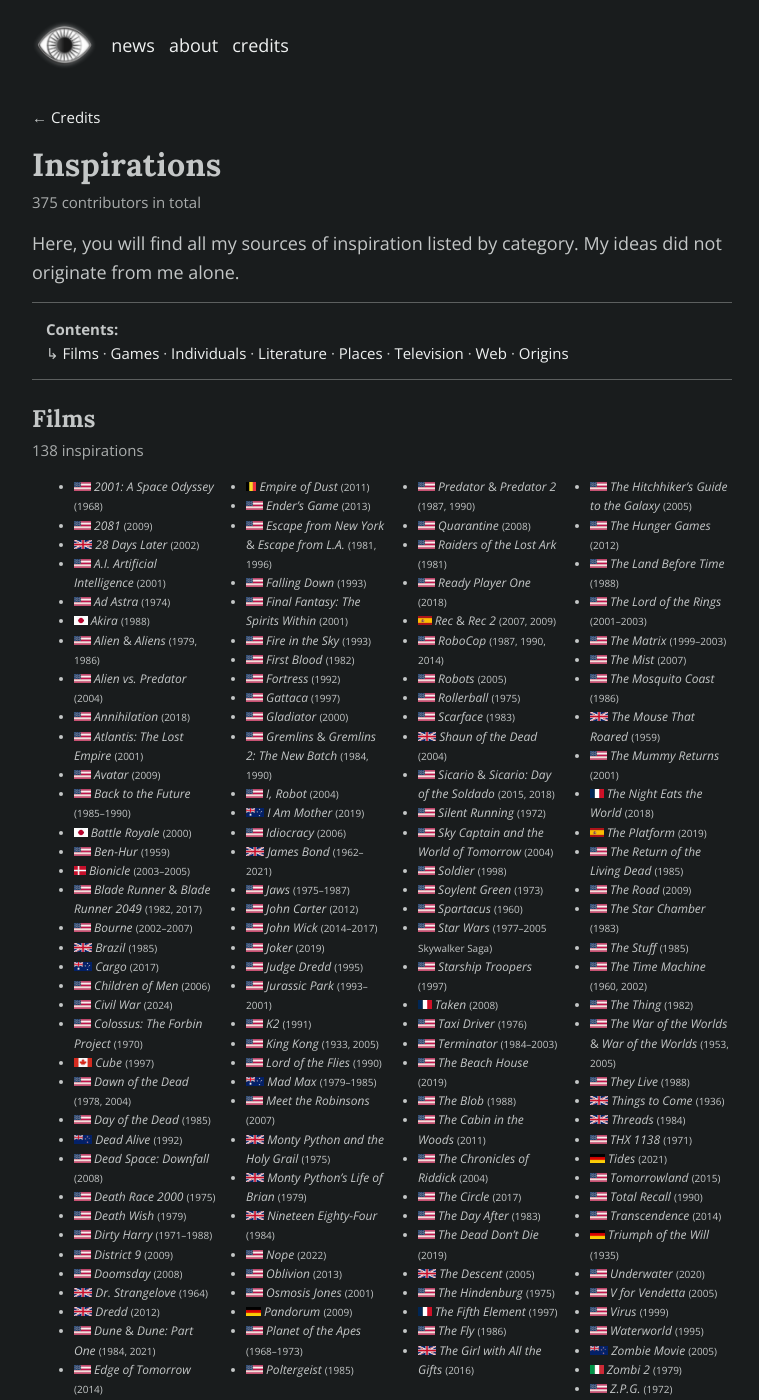
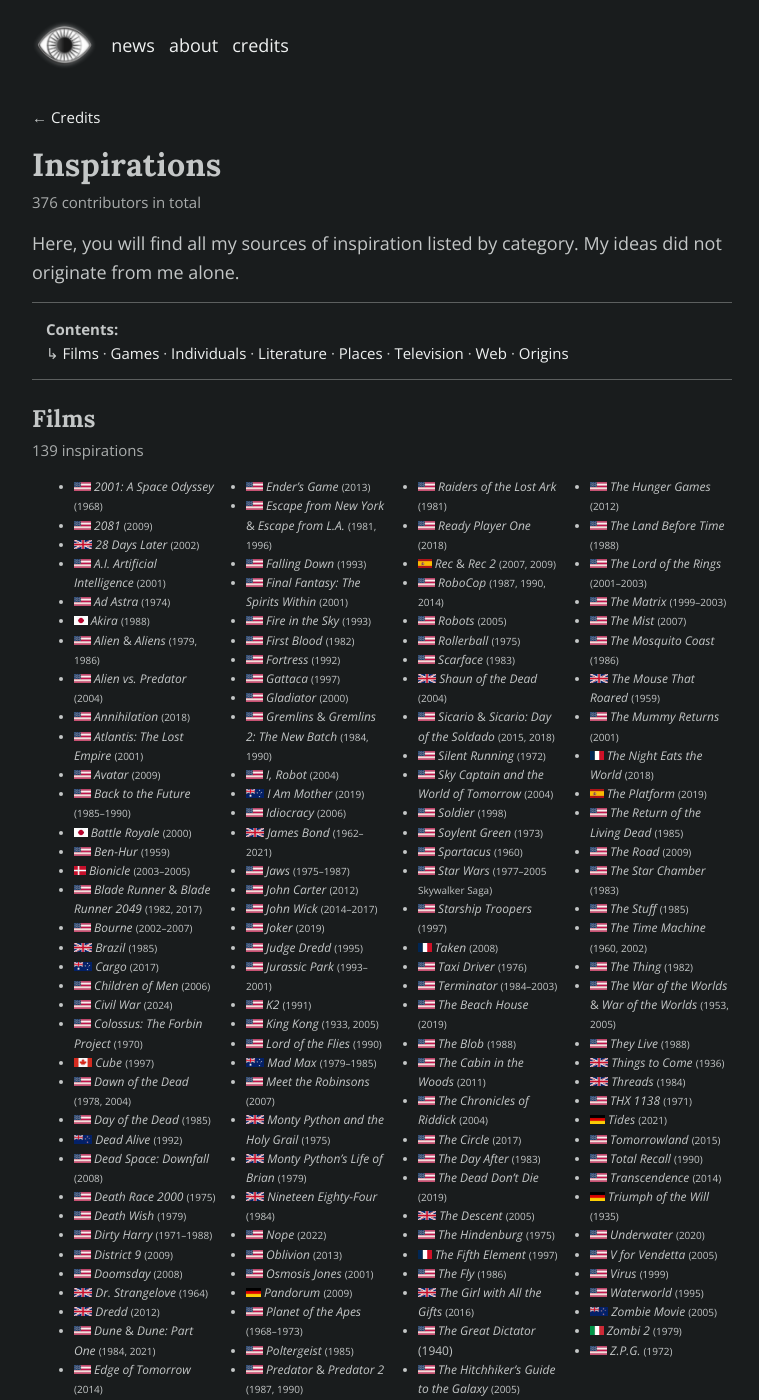
Before and after one commit to schizoidnightmares/schizoidnightmares.com, a Jekyll site: the page built from credits/inspirations.md, in a window 1280 px wide and 1400 px high. Shown: the whole window, without its empty margins (258-1017 px from the left). Built offline with Jekyll 4.4.1, drawn with Linux system fonts in a browser that asks for light colours; some of the changed text lies outside the part shown.

Commit message:
adding inspiration

```diff
--- a/_data/inspirations.yaml
+++ b/_data/inspirations.yaml
@@ -414,6 +414,10 @@
 
 - title: <i>The Girl with All the Gifts</i> <small>(2016)</small>
   flag: gb
+  category: films
+
+- title: <i>The Great Dictator</i> (1940)
+  flag: us
   category: films
 
 - title: <i>The Hitchhiker’s Guide to the Galaxy</i> <small>(2005)</small>
--- a/credits/inspirations.md
+++ b/credits/inspirations.md
@@ -1,13 +1,13 @@
 ---
 title: Inspirations - Credits
 description: Sources of inspiration
-last_modified_at: February 25, 2025
+last_modified_at: March 26, 2025
 return: Credits
 return-url: /credits/
 ---
 
 # Inspirations
-375 contributors in total
+376 contributors in total
 {: .cap}
 
 Here, you will find all my sources of inspiration listed by category. My ideas did not originate from me alone.
@@ -23,7 +23,7 @@
 {: .toc}
 
 ## Films
-138 inspirations
+139 inspirations
 {: .cap}
 
 {% include inspirations.html category='films' size='smallest' %}
@@ -68,8 +68,8 @@
 49 origins
 {: .cap}
 
-{% include origin.html flag="us" perc="53.9" %}
-{% include origin.html flag="gb" perc="13.1" %}
+{% include origin.html flag="us" perc="54.0" %}
+{% include origin.html flag="gb" perc="13.0" %}
 {% include origin.html flag="ca" perc="5.3" %}
 {% include origin.html flag="de" perc="2.4" %}
 {% include origin.html flag="fr" perc="2.1" %}
```
Also changed, not shown: credits/index.md (+3 -3 lines).
